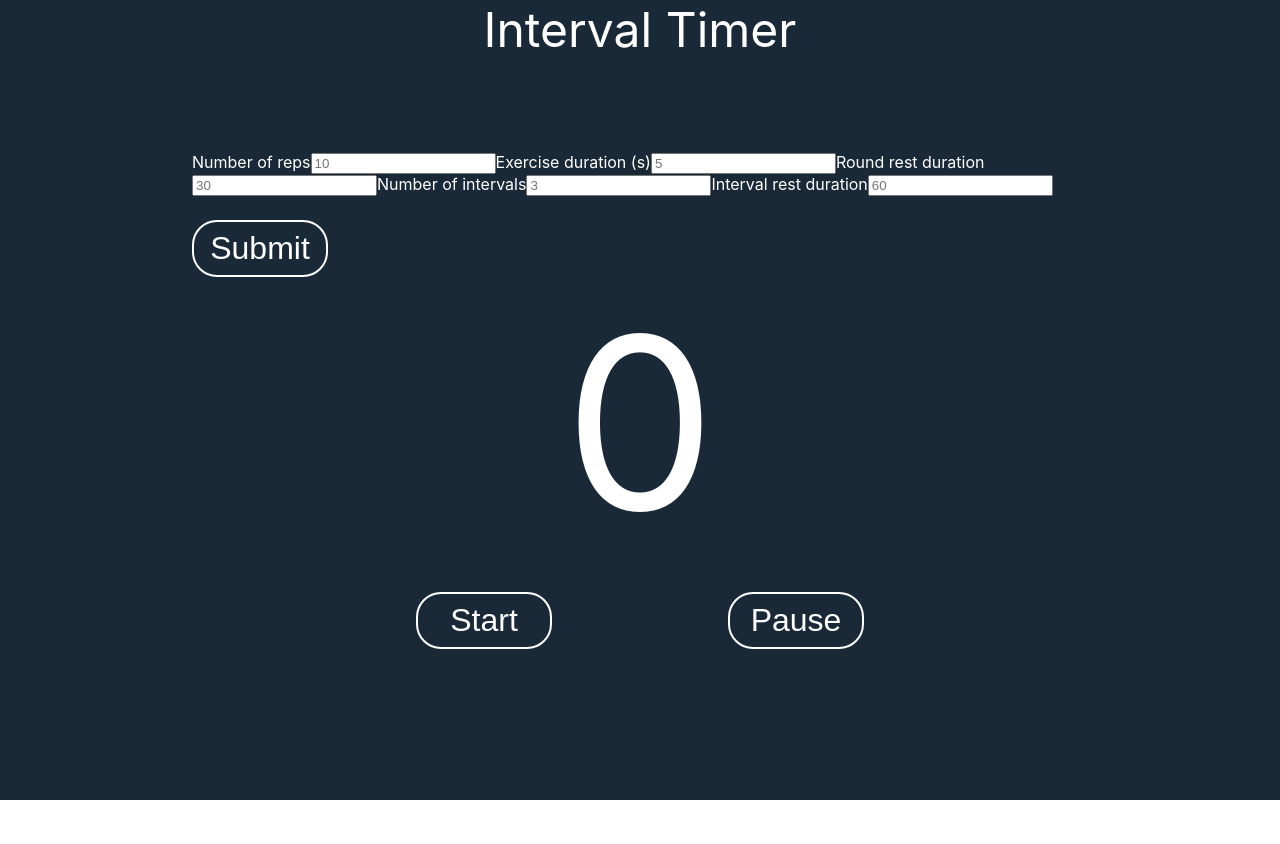
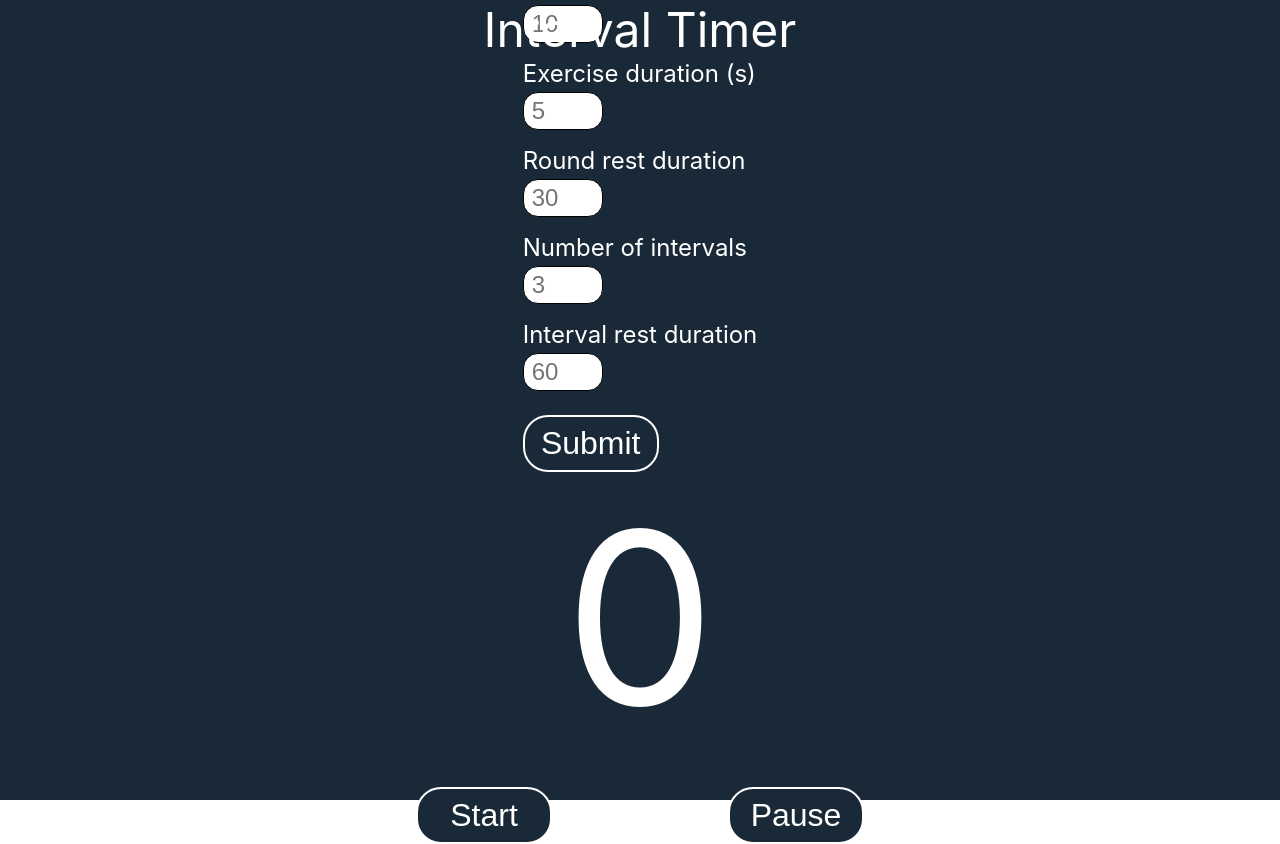
Before and after one commit to michaelrabbai/interval-timer, a React (Create React App) app: page / in a window 1280 px wide. Before the commit the page ends 800 px from the top, so only its background shows below. Built offline with nearby package versions, Linux system fonts and the light colour scheme; the HTML template or start-up script is replaced by a standard one.

Commit message:
add Input cmp styles

```diff
--- a/src/components/Input.js
+++ b/src/components/Input.js
@@ -1,14 +1,18 @@
 import { useField } from 'formik';
+
+import classes from './Input.module.css';
 
 const Input = ({ label, ...props }) => {
   const [field, meta] = useField(props);
 
   return (
-    <>
+    <div className={classes.container}>
       <label htmlFor={props.id || props.name}>{label}</label>
-      <input {...field} {...props} />
-      {meta.touched && meta.error && <div>{meta.error}</div>}
-    </>
+      <input {...field} {...props} className={classes.input} />
+      {meta.touched && meta.error && (
+        <div className={classes.error}>{meta.error}</div>
+      )}
+    </div>
   );
 };
 
--- /dev/null
+++ b/src/components/Input.module.css
@@ -0,0 +1,29 @@
+.container {
+  display: flex;
+  flex-direction: column;
+  width: 100%;
+}
+
+label {
+  margin-top: 1rem;
+  font-size: 1.5rem;
+}
+
+input {
+  width: 5rem;
+  margin-top: 0.25rem;
+  font-size: 1.5rem;
+  padding: 0.25rem 0.25rem 0.25rem 0.5rem ;
+  border: 1px solid black;
+  border-radius: 15px;
+}
+
+input:focus {
+  border: 1px solid #409BF0;
+}
+
+.error {
+  color: #ff453a;
+  font-size: 1rem;
+  margin-top: 0.25rem;
+}
```
